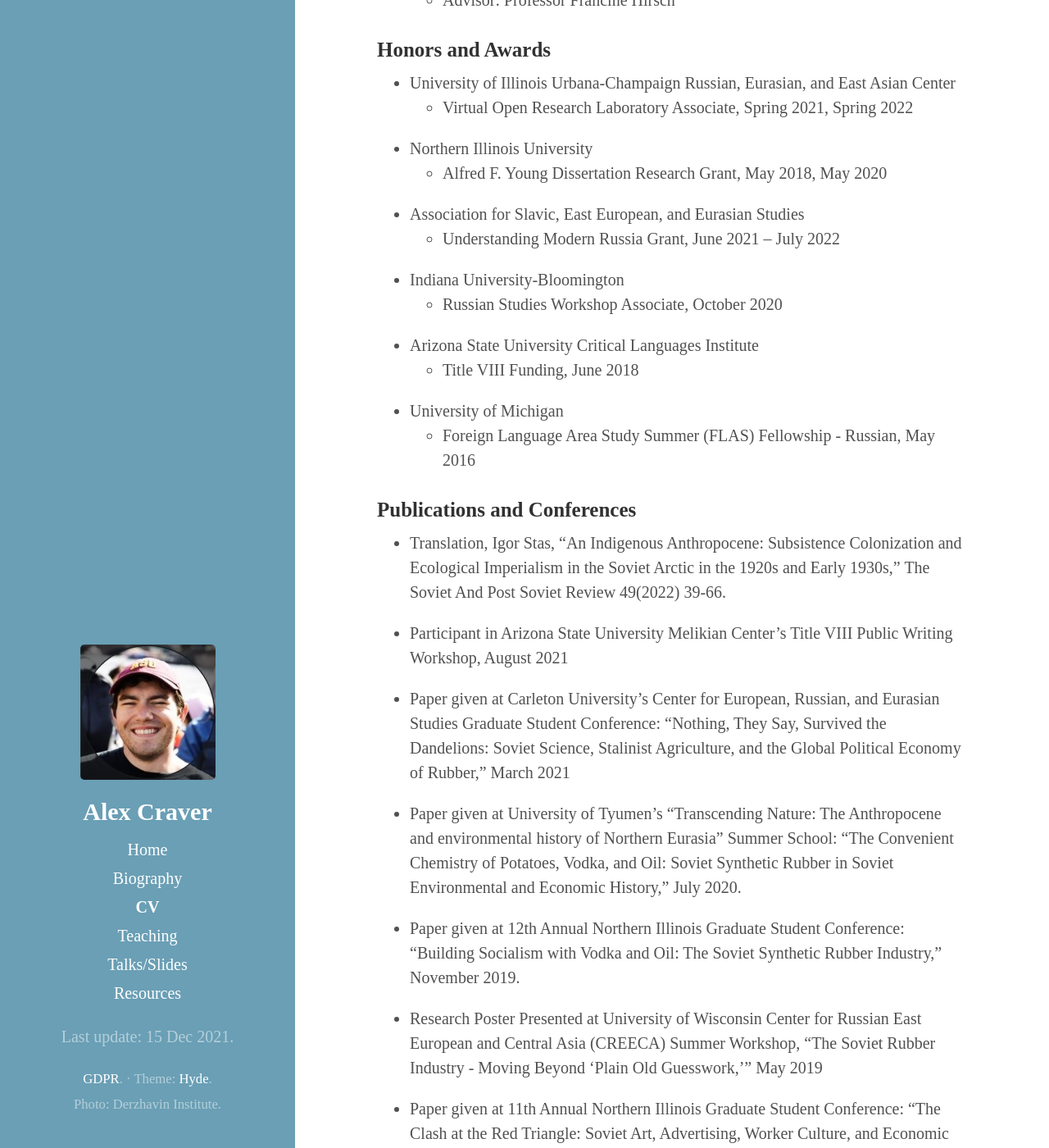
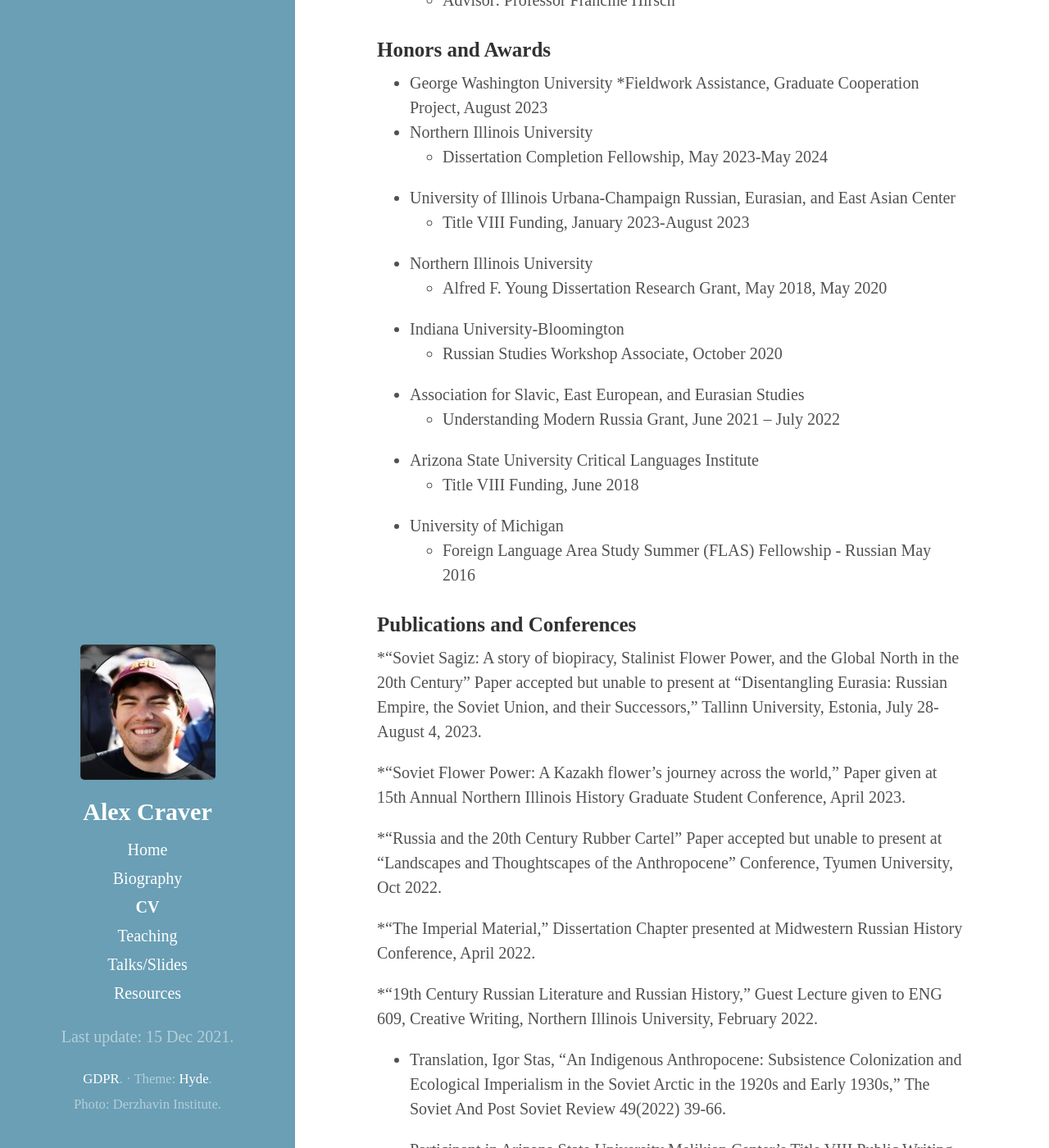
Before and after one commit to ahcraver/ahcraver.github.io, a Jekyll site: the page built from CV.md, in a window 1280 px wide and 1400 px high, scrolled down 833 px. Shown: the whole window at 82% size. Built offline with Jekyll 4.4.1, drawn with Linux system fonts in a browser that asks for light colours; some of the changed text lies outside the part shown.

Commit message:
Update CV.md

```diff
--- a/CV.md
+++ b/CV.md
@@ -8,7 +8,7 @@ title: CV
 ### Education
 
 #### Northern Illinois University, DeKalb, IL
-* Ph.D., History												Fall 2017-current
+* Ph.D., History												Semptember 2017-Expected May 2024
 	* Advisor: Professor Andy Bruno
 	* Dissertation: “The Roots of Industry: The Global Political Economy of Rubber and the Soviet Union”
 
@@ -23,29 +23,45 @@ title: CV
 	* Advisor: Professor Francine Hirsch
 
 ### Honors and Awards
+* George Washington University
+  	*Fieldwork Assistance, Graduate Cooperation Project,
+  						August 2023
+* Northern Illinois University
+	* Dissertation Completion Fellowship,
+						May 2023-May 2024
 * University of Illinois Urbana-Champaign Russian, Eurasian, and East Asian Center
-	* Virtual Open Research Laboratory Associate,								Spring 2021, Spring 2022
+	* Title VIII Funding,
+						January 2023-August 2023
 
 * Northern Illinois University
 	* Alfred F. Young Dissertation Research Grant,								May 2018, May 2020
 
-* Association for Slavic, East European, and Eurasian Studies
-	* Understanding Modern Russia Grant, 									June 2021 – July 2022
-
 * Indiana University-Bloomington
 	* Russian Studies Workshop Associate,									October 2020
 
+* Association for Slavic, East European, and Eurasian Studies
+	* Understanding Modern Russia Grant, 									June 2021 – July 2022
 * Arizona State University Critical Languages Institute
 	* Title VIII Funding,											June 2018
 
 * University of Michigan
-	* Foreign Language Area Study Summer (FLAS) Fellowship - Russian, 	May 2016
+	* Foreign Language Area Study Summer (FLAS) Fellowship - Russian 	May 2016
 
 
 
 
 
 ### Publications and Conferences
+*“Soviet Sagiz: A story of biopiracy, Stalinist Flower Power, and the Global North in the 20th Century” Paper accepted but unable to present at "Disentangling Eurasia: Russian Empire, the Soviet Union, and their Successors," Tallinn University, Estonia, July 28-August 4, 2023.
+
+*“Soviet Flower Power: A Kazakh flower’s journey across the world,” Paper given at 15th Annual Northern Illinois History Graduate Student Conference, April 2023.
+
+*“Russia and the 20th Century Rubber Cartel” Paper accepted but unable to present at “Landscapes and Thoughtscapes of the Anthropocene” Conference, Tyumen University, Oct 2022.
+
+*“The Imperial Material,” Dissertation Chapter presented at Midwestern Russian History Conference, April 2022.
+
+*“19th Century Russian Literature and Russian History,” Guest Lecture given to ENG 609, Creative Writing, Northern Illinois University, February 2022.
+
 * Translation, Igor Stas, "An Indigenous Anthropocene: Subsistence Colonization and Ecological Imperialism in the Soviet Arctic in the 1920s and Early 1930s," The Soviet And Post Soviet Review 49(2022) 39-66.
 
 * Participant in Arizona State University Melikian Center’s Title VIII Public Writing Workshop, August 2021
@@ -65,13 +81,15 @@ title: CV
 ### Academic Employment and Involvement
 #### Northern Illinois University
 Department of History and Institute for the Study of Environment, Sustainability, and Energy
-* Instructor,												Fall 2021
+* Instructor,
+Spring 2023
+* Hist 171: Problems of the Human Past									Fall 2021
 	* HIST 379: American Military History
 * Teaching Assistant,											2017 - Present
 	* HIST 303: The Black Athlete
 	* ENVS 303: The Environment in the Humanities and Social Sciences
 	* ENVS 304: US Environmental Law and Politics
-	* HIST 171: World History until 1500
+	* HIST 170: World History until 1500
 	* HIST 240: The United States Until 1865
 	* HIST 241: The United States After 1865
 
```
